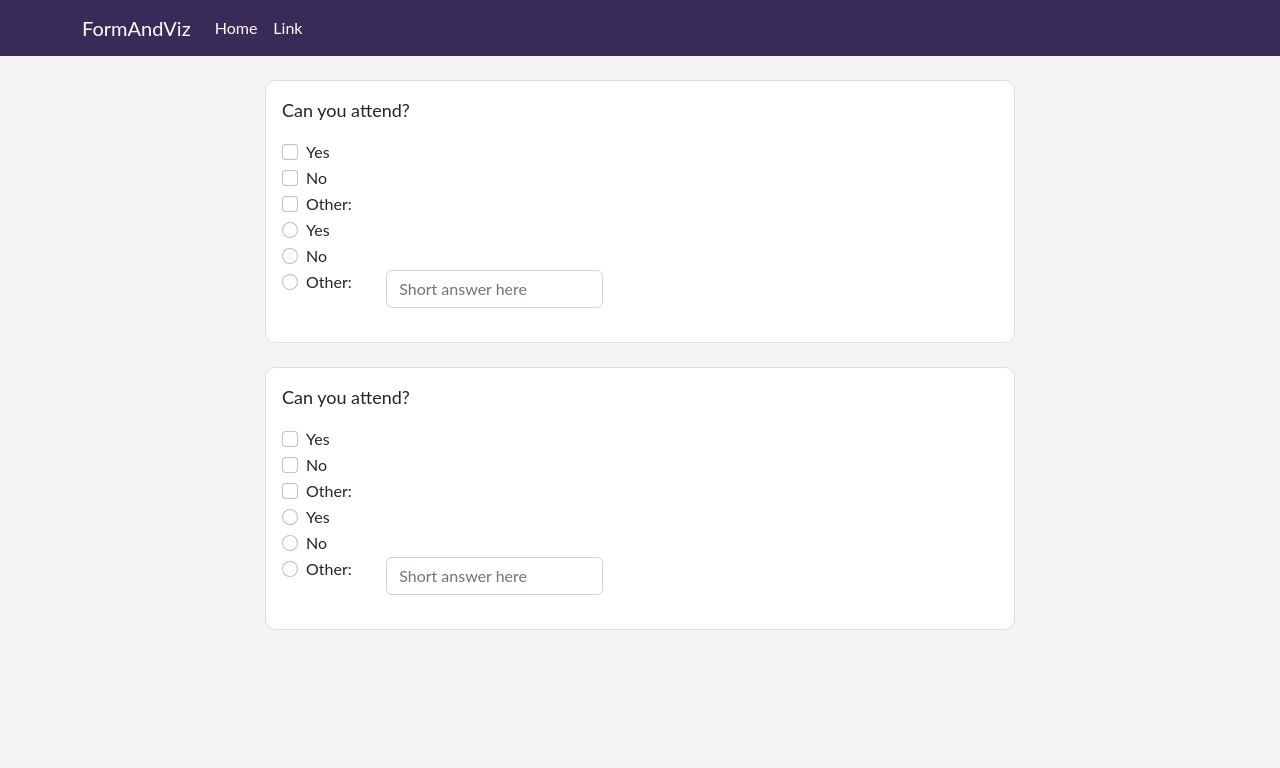
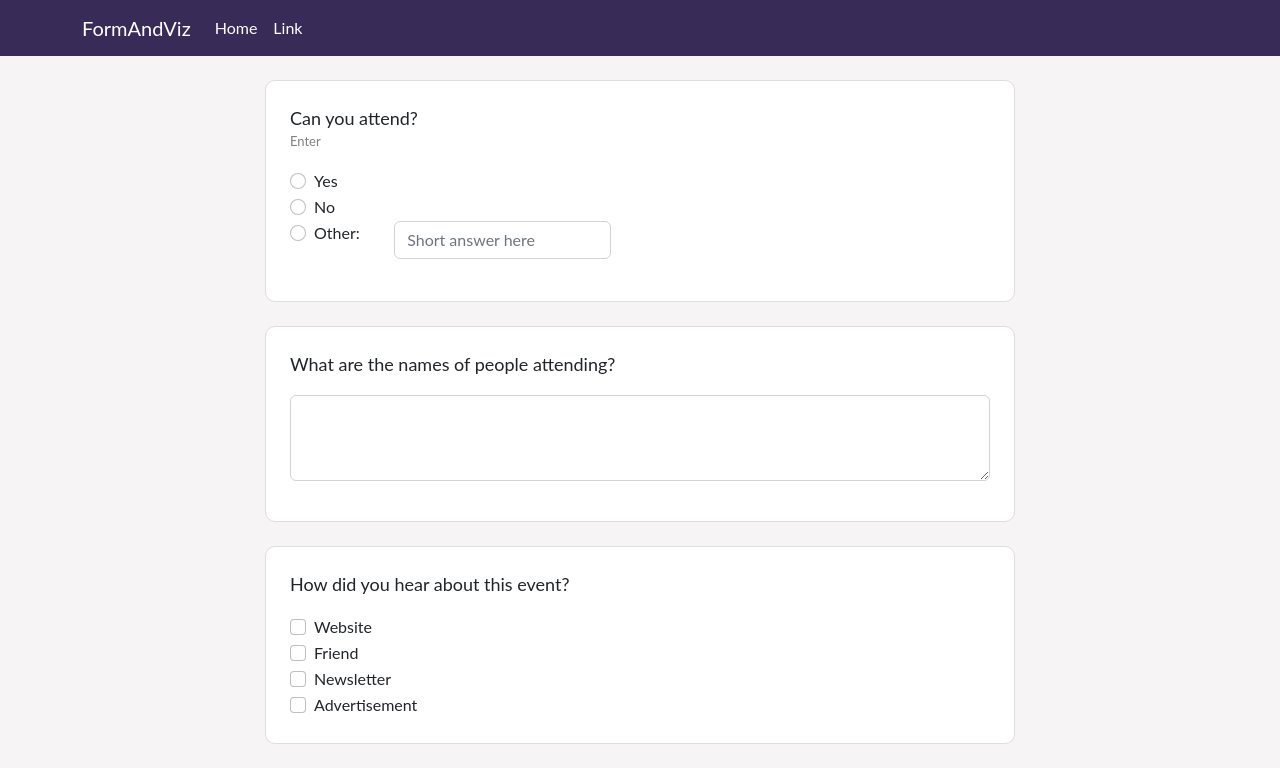
Before and after one commit to farisdurrani/FormAndViz, a React (Create React App) app in the folder frontend/: page /fill in a window 1280 px wide. Shown: the top 768 px of the page. Built offline with nearby package versions, Linux system fonts and the light colour scheme.

Commit message:
Bug fixes in Radio/Check

```diff
--- a/frontend/src/App.css
+++ b/frontend/src/App.css
@@ -50,6 +50,11 @@ body {
   font-size: large;
 }
 
+.response-box .question-description {
+  font-size: small;
+  color: gray;
+}
+
 /* -------------------------------------------------------------------------- */
 /*	Results
 /* -------------------------------------------------------------------------- */
--- a/frontend/src/components/Checkbox.js
+++ b/frontend/src/components/Checkbox.js
@@ -10,7 +10,7 @@ import Form from "react-bootstrap/Form";
 const Checkbox = (props) => {
   const genId = useId();
   const {
-    entries = ["Yes", "No", "Other:"],
+    entries,
     response = new Set(),
     setResponse,
   } = props;
--- a/frontend/src/components/ResponseBox.js
+++ b/frontend/src/components/ResponseBox.js
@@ -14,20 +14,35 @@ import {
   EmailInput,
   Range,
   Select,
+  Spacer,
 } from "./index";
 
 const ResponseBox = (props) => {
-  const { question } = props;
+  const { question, type, description, entries = [] } = props;
   const [response, setResponse] = useState();
-  const [response2, setResponse2] = useState();
 
-  // console.log(response);
+  const queryMap = {
+    radio: <Radio entries={entries} setResponse={setResponse} />,
+    checkbox: (
+      <Checkbox
+        entries={entries}
+        response={response}
+        setResponse={setResponse}
+      />
+    ),
+    shortAns: <ShortAns setResponse={setResponse} />,
+    longAns: <LongAns setResponse={setResponse} />,
+    emailInput: <EmailInput setResponse={setResponse} />,
+    range: <Range entries={entries} setResponse={setResponse} />,
+    select: <Select entries={entries} setResponse={setResponse} />,
+  };
 
   return (
-    <div className="response-box p-3 mt-4">
-      <p className="question-title">{question}</p>
-      <Checkbox response={response} setResponse={setResponse} />
-      <Radio setResponse={setResponse2} />
+    <div className="response-box p-4 mt-4">
+      <p className="question-title mb-0">{question}</p>
+      <p className="question-description">{description}</p>
+      <Spacer className="mt-3" />
+      {queryMap[type]}
     </div>
   );
 };
--- a/frontend/src/components/Select.js
+++ b/frontend/src/components/Select.js
@@ -3,13 +3,22 @@ import PropTypes from "prop-types";
 import Form from "react-bootstrap/Form";
 
 const Select = (props) => {
+  const { entries, setResponse } = props;
+
+  if (entries.length !== new Set(entries).size) {
+    throw new Error("Duplicate entries into Select");
+  }
+
   return (
     <Form.Group>
-      <Form.Select aria-label="Selection">
+      <Form.Select
+        aria-label="Selection"
+        onChange={(e) => console.log(e.target.value)}
+      >
         <option value="Choose One">Choose One</option>
-        <option value="1">One</option>
-        <option value="2">Two</option>
-        <option value="3">Three</option>
+        {entries.map((e) => (
+          <option value={e}>{e}</option>
+        ))}
       </Form.Select>
     </Form.Group>
   );
--- /dev/null
+++ b/frontend/src/components/Spacer.js
@@ -0,0 +1,11 @@
+import React from "react";
+import PropTypes from "prop-types";
+
+const Spacer = (props) => {
+  const { height = 1, width = 1, className } = props;
+  return <div className={className} style={{ height: height, width: width }} />;
+};
+
+Spacer.propTypes = {};
+
+export default Spacer;
--- a/frontend/src/components/index.js
+++ b/frontend/src/components/index.js
@@ -7,3 +7,4 @@ export { default as LongAns } from "./LongAns";
 export { default as EmailInput } from "./EmailInput";
 export { default as Range } from "./Range";
 export { default as Select } from "./Select";
+export { default as Spacer } from "./Spacer";
--- a/frontend/src/screens/Fill.js
+++ b/frontend/src/screens/Fill.js
@@ -6,8 +6,26 @@ import Form from "react-bootstrap/Form";
 const Fill = (props) => {
   return (
     <Form>
-      <ResponseBox question="Can you attend?" />
-      <ResponseBox question="Can you attend?" />
+      <ResponseBox
+        question="Can you attend?"
+        description="Enter"
+        type="radio"
+        entries={["Yes", "No", "Other:"]}
+      />
+      <ResponseBox
+        question="What are the names of people attending?"
+        type="longAns"
+      />
+      <ResponseBox
+        question="How did you hear about this event?"
+        type="checkbox"
+        entries={["Website", "Friend", "Newsletter", "Advertisement"]}
+      />
+        <ResponseBox
+        question="Do you have any dietary restrictions?"
+        type="checkbox"
+        entries={["Website", "Friend", "Newsletter", "Advertisement"]}
+      />
     </Form>
   );
 };
```
